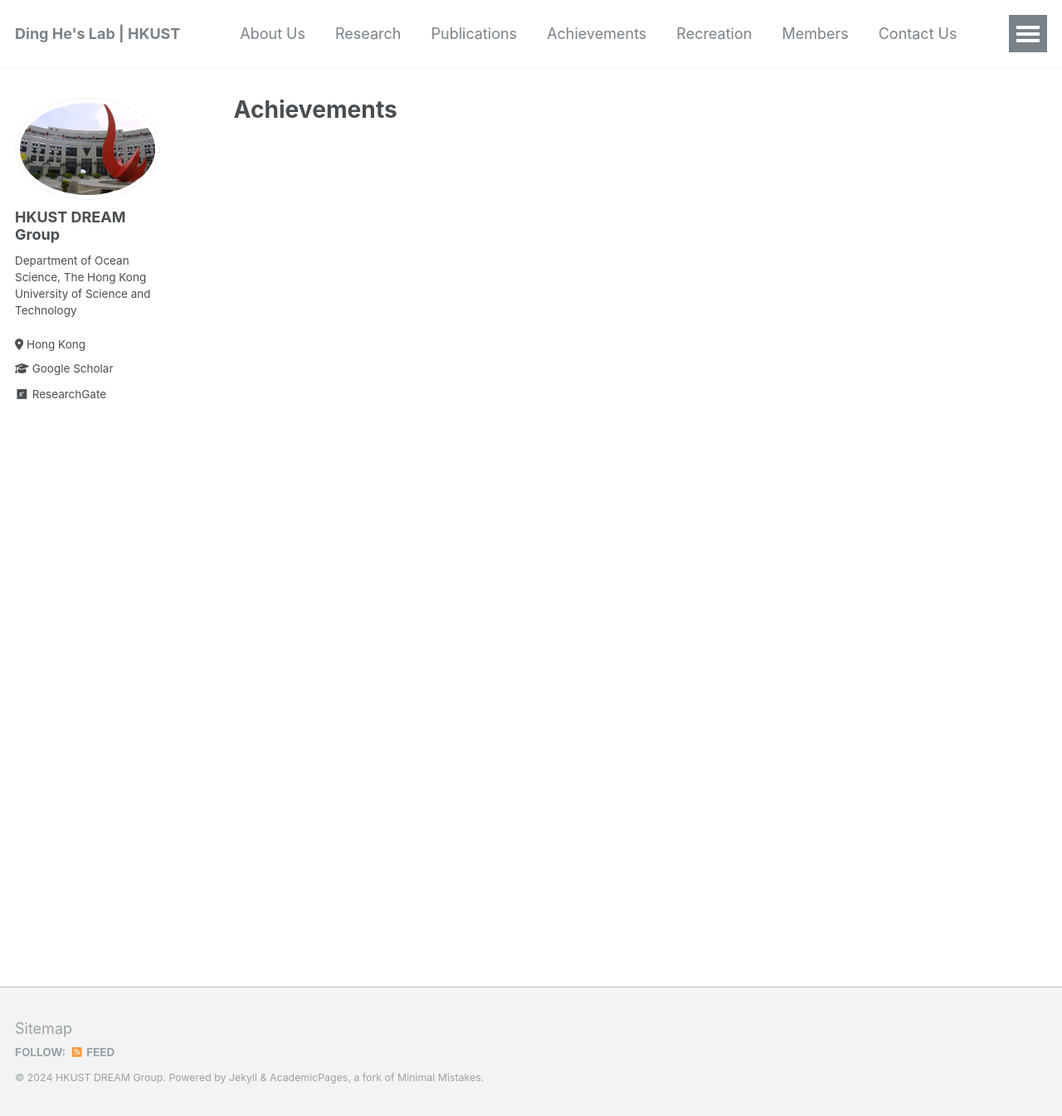
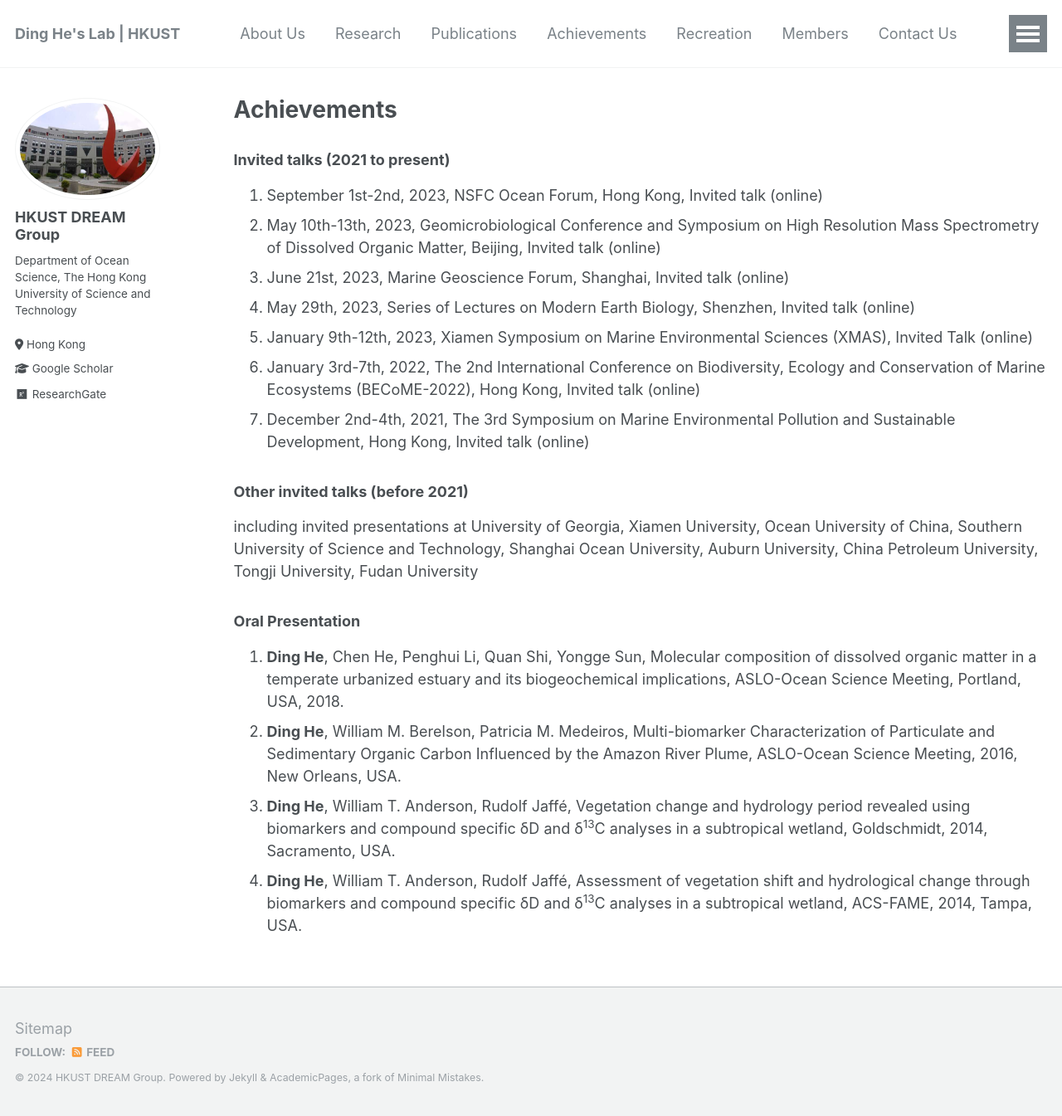
Before and after one commit to hkustDingHe/hkustDingHe.github.io, a Jekyll site: the page built from _pages/achievements.md, in a window 1280 px wide and 1345 px high. Shown: the whole window at 83% size. Built offline with Jekyll 4.4.1, drawn with Linux system fonts in a browser that asks for light colours.

Commit message:
Update achievements.md

```diff
--- a/_pages/achievements.md
+++ b/_pages/achievements.md
@@ -7,3 +7,21 @@
 ---
 
 {% include base_path %}
+
+### Invited talks (2021 to present)
+1.	September 1st-2nd, 2023, NSFC Ocean Forum, Hong Kong, Invited talk (online)
+2.	May 10th-13th, 2023, Geomicrobiological Conference and Symposium on High Resolution Mass Spectrometry of Dissolved Organic Matter, Beijing, Invited talk (online)
+3.	June 21st, 2023, Marine Geoscience Forum, Shanghai, Invited talk (online)
+4.	May 29th, 2023, Series of Lectures on Modern Earth Biology, Shenzhen, Invited talk (online)
+5.	January 9th-12th, 2023, Xiamen Symposium on Marine Environmental Sciences (XMAS), Invited Talk (online)
+6.	January 3rd-7th, 2022, The 2nd International Conference on Biodiversity, Ecology and Conservation of Marine Ecosystems (BECoME-2022), Hong Kong, Invited talk (online)
+7.	December 2nd-4th, 2021, The 3rd Symposium on Marine Environmental Pollution and Sustainable Development, Hong Kong, Invited talk (online)
+
+### Other invited talks (before 2021)
+including invited presentations at University of Georgia, Xiamen University, Ocean University of China, Southern University of Science and Technology, Shanghai Ocean University, Auburn University, China Petroleum University, Tongji University, Fudan University
+
+### Oral Presentation
+1.	**Ding He**, Chen He, Penghui Li, Quan Shi, Yongge Sun, Molecular composition of dissolved organic matter in a temperate urbanized estuary and its biogeochemical implications, ASLO-Ocean Science Meeting, Portland, USA, 2018.
+2.	**Ding He**, William M. Berelson, Patricia M. Medeiros, Multi-biomarker Characterization of Particulate and Sedimentary Organic Carbon Influenced by the Amazon River Plume, ASLO-Ocean Science Meeting, 2016, New Orleans, USA.
+3.	**Ding He**, William T. Anderson, Rudolf Jaffé, Vegetation change and hydrology period revealed using biomarkers and compound specific δD and δ<sup>13</sup>C analyses in a subtropical wetland, Goldschmidt, 2014, Sacramento, USA.
+4.	**Ding He**, William T. Anderson, Rudolf Jaffé, Assessment of vegetation shift and hydrological change through biomarkers and compound specific δD and δ<sup>13</sup>C analyses in a subtropical wetland, ACS-FAME, 2014, Tampa, USA.
```
